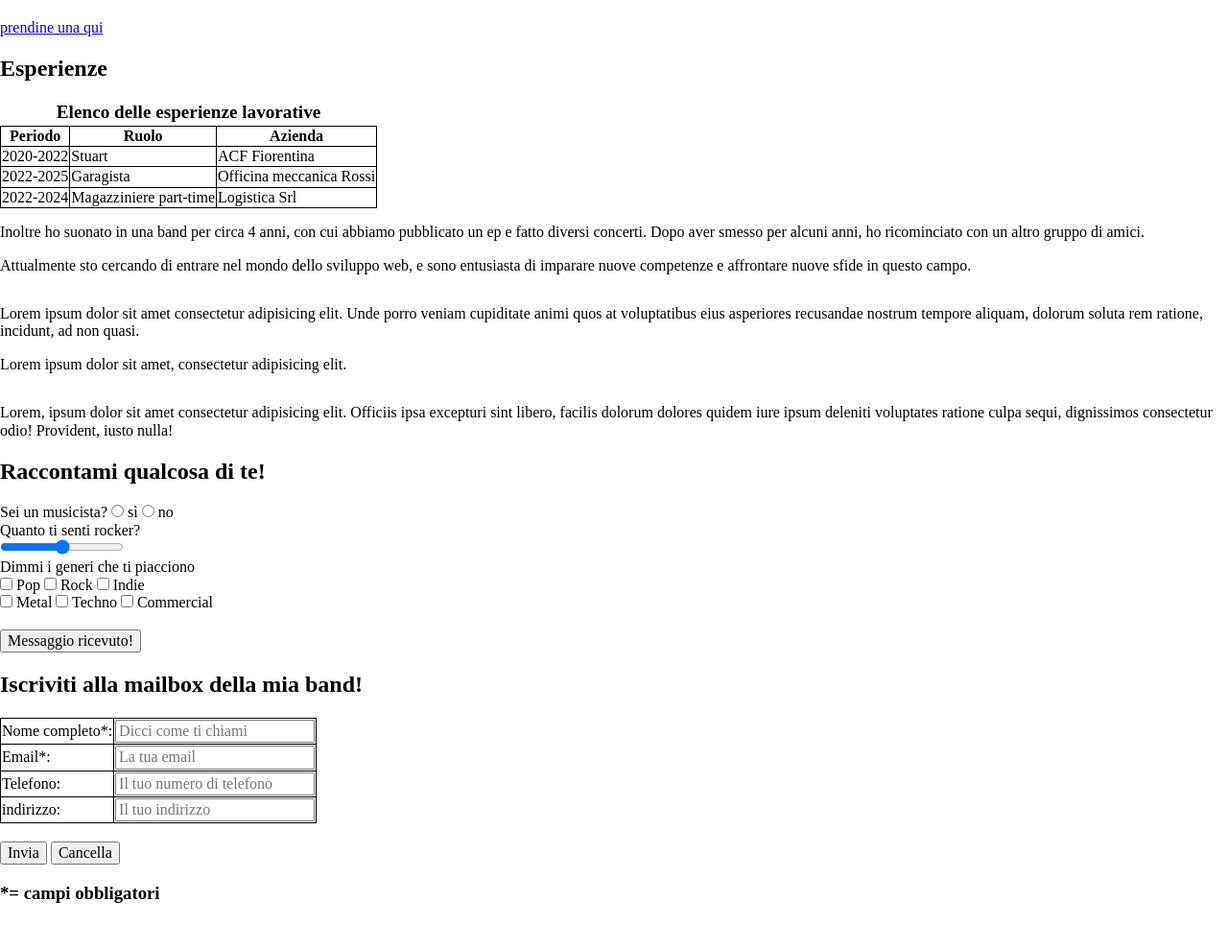
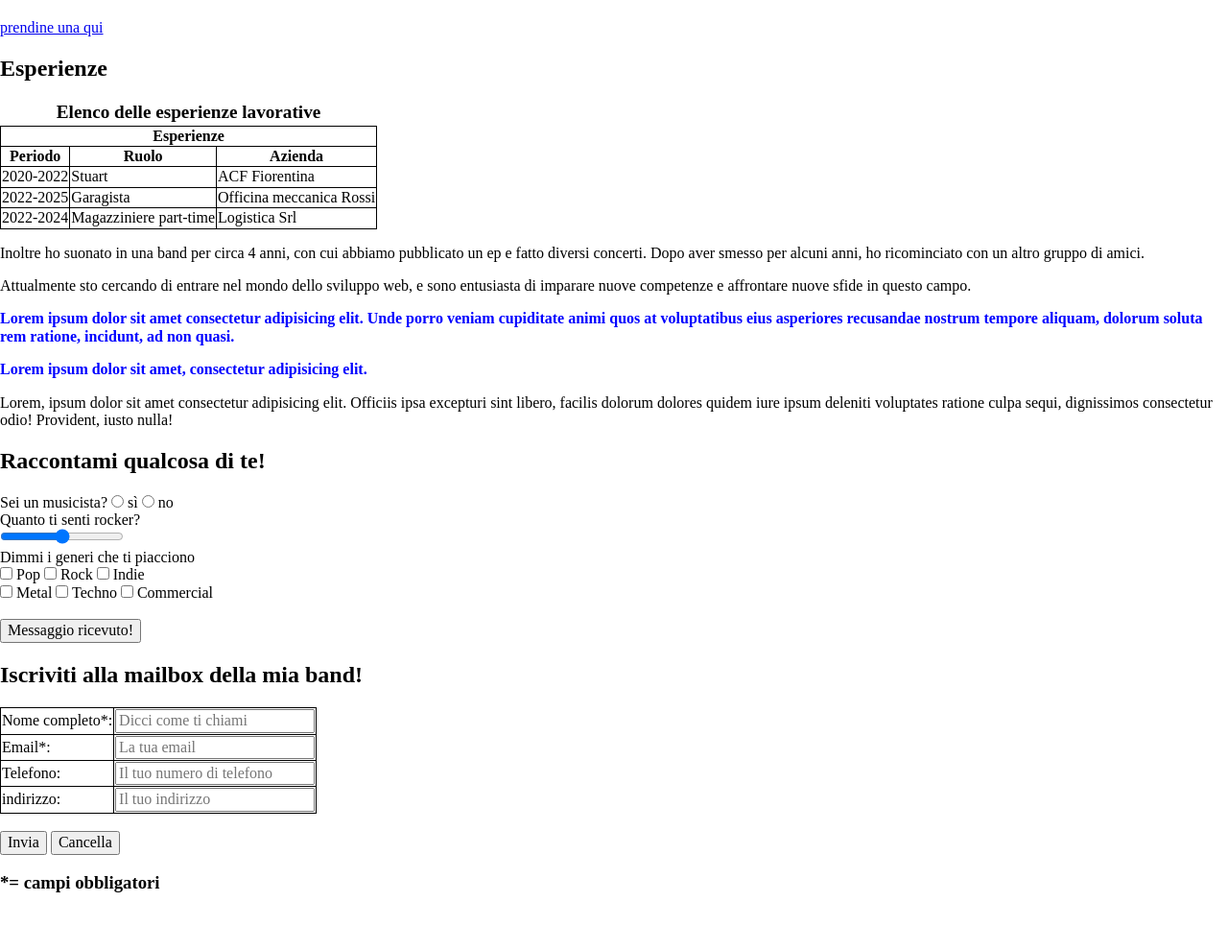
Before and after one commit to AlbertoRazzolini/UPLOADSxGIT, a plain HTML site: page W1D2/Esercitazione/index.html in a window 1280 px wide. Shown: the part 1680-2669 px from the top of the page at 96% size. Drawn offline with nearby package versions, Linux system fonts and the light colour scheme.

Commit message:
Esercitazione2

```diff
--- a/W1D2/Esercitazione/assets/css/style.css
+++ b/W1D2/Esercitazione/assets/css/style.css
@@ -24,5 +24,6 @@
  }
 
  #lorem {
-    display: inline-block;
+    font-weight: bold;
+    color: blue;
  }
--- a/W1D2/Esercitazione/index.html
+++ b/W1D2/Esercitazione/index.html
@@ -66,16 +66,24 @@
             <img  id="biker" src="assets/Img/645796299_10239773020654696_4652793710389047168_n.jpg" alt="Io sulla moto">
             <br><br>
             <a href="javascript:void(0)">prendine una qui</a>
-        <!-- Layout esperienze e lorem-->
+        <!-- Layout, esperienze e lorem-->
         <h2>Esperienze</h2>
             <section>
+
                 <table>
                     <caption id="elencoesperienze">Elenco delle esperienze lavorative</caption>
+                    <thead>
+                    <tr>
+                        <th colspan="3">Esperienze</th>
+                    </tr>
+
                     <tr>
                         <th>Periodo</th>
                         <th>Ruolo</th>
                         <th>Azienda</th>
                     </tr>
+                    </thead>
+                    <tbody>
                     <tr>
                         <td>2020-2022</td>
                         <td>Stuart</td>
@@ -91,7 +99,9 @@
                         <td>Magazziniere part-time</td>
                         <td>Logistica Srl</td>
                     </tr>
+                    </tbody>
                 </table>
+
                 <p>Inoltre ho suonato in una band per circa 4 anni, con cui abbiamo pubblicato un ep e fatto diversi concerti.
                     Dopo aver smesso per alcuni anni, ho ricominciato con un altro gruppo di amici.</p>
                 <p>Attualmente sto cercando di entrare nel mondo dello sviluppo web, e sono entusiasta di imparare nuove
@@ -131,6 +141,7 @@
 
 
         <h2>Iscriviti alla mailbox della mia band!</h2>
+            <section>
             <form method="post" action="grazie.html">
                 <table>
                     <tr>
@@ -156,6 +167,7 @@
             </form>
             <h3>*= campi obbligatori</h3>
             <br><br>
+            </section>
             <form method="get">
                 <label for="messaggio">Opinioni:</label>
                 <br>
```
Lines whose indentation alone changed are shown as unchanged.
